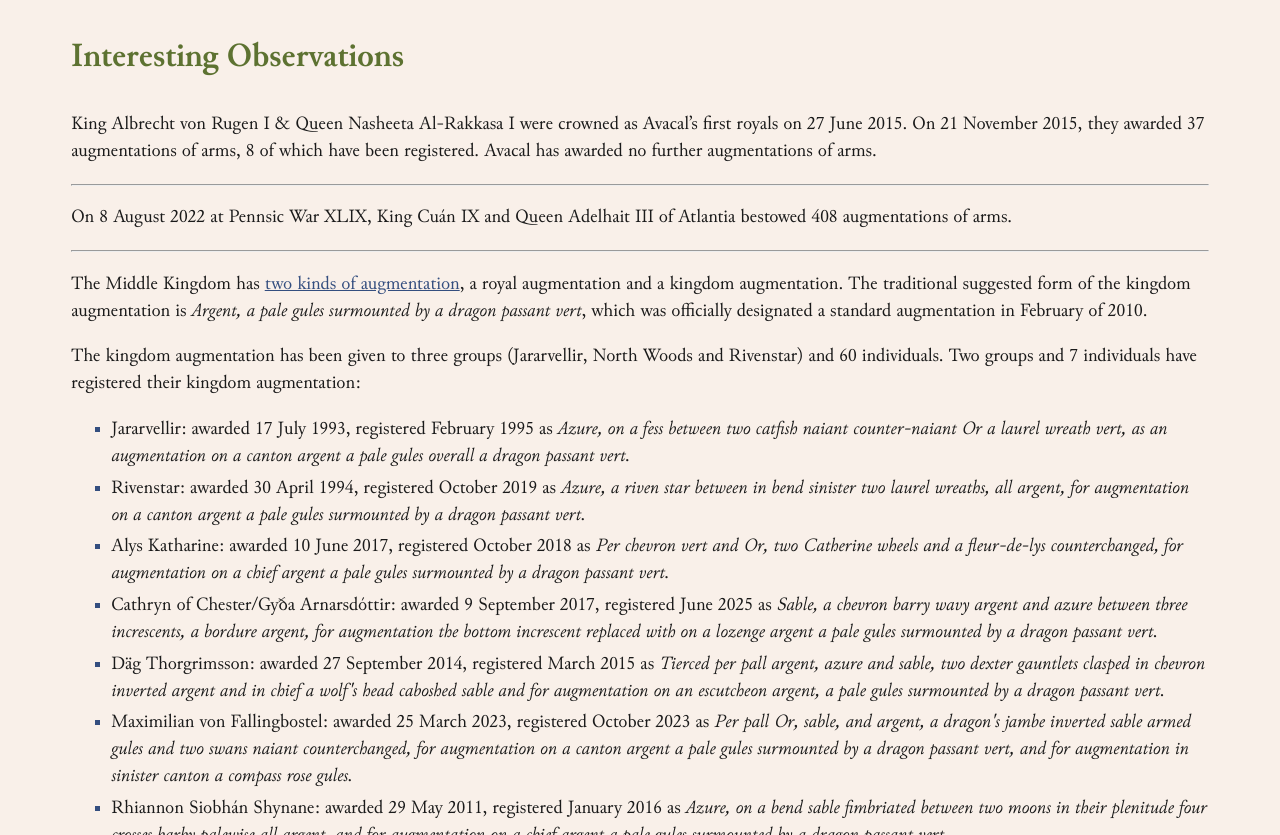
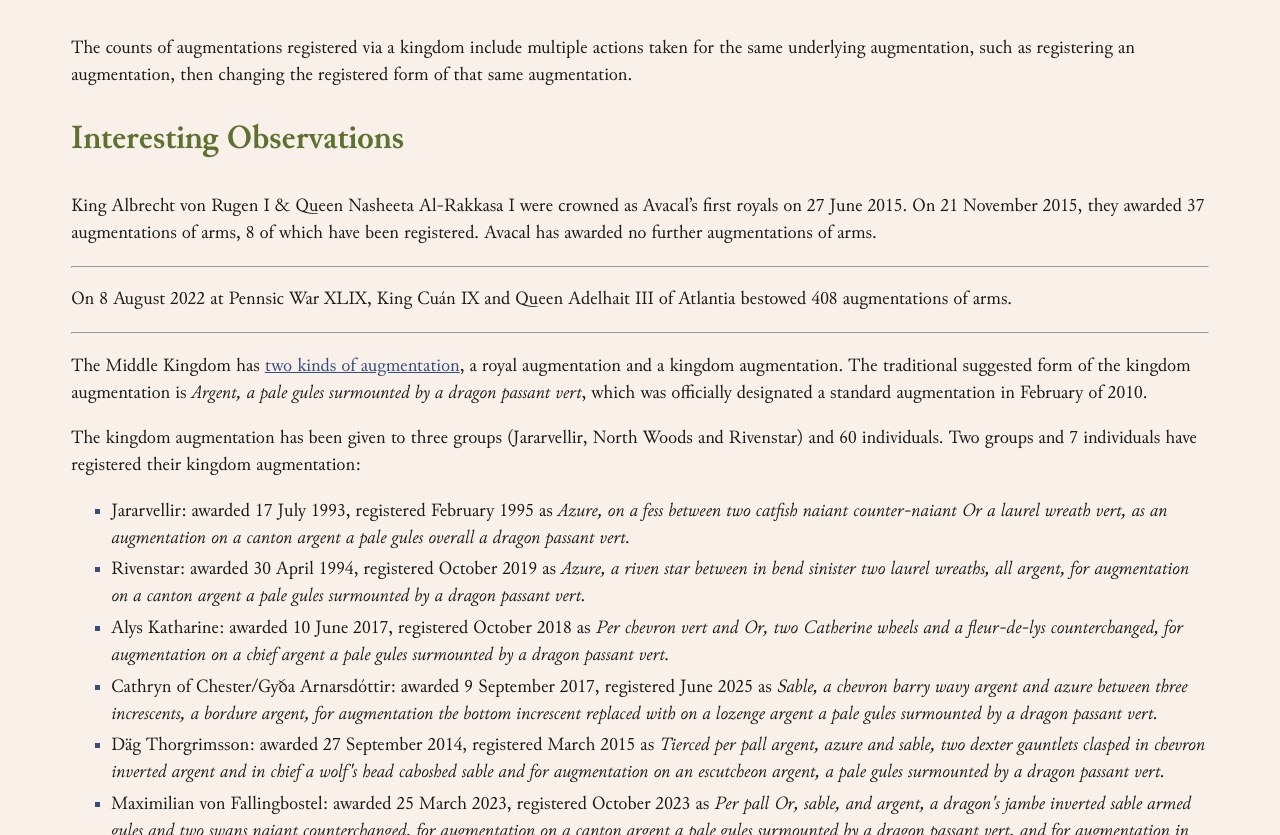
Before and after one commit to CalendulaAsteraceae/radio-calendula, a plain HTML site: page site/meryem/augmentation-statistics.html in a window 1280 px wide. Shown: the part 8122-8957 px from the top of the page. Drawn offline with Linux system fonts and the light colour scheme; a web font is replaced by a local one.

Commit message:
Update augmentation-statistics.html

```diff
--- a/site/meryem/augmentation-statistics.html
+++ b/site/meryem/augmentation-statistics.html
@@ -591,6 +591,7 @@
                 </tbody>
             </table>
             <iframe class="google-sheets-chart" width="892" height="552" seamless frameborder="0" scrolling="no" src="https://docs.google.com/spreadsheets/d/e/2PACX-1vRr2ZRjTDqEiuPWsQHNzYDznLpSgCcqUQxAvSQ4GvoSItf9_f4xNXtHge9ek1DoJZLPvht7ZEGuIoJ1/pubchart?oid=1743199970&amp;format=interactive"></iframe>
+            <p>The counts of augmentations registered via a kingdom include multiple actions taken for the same underlying augmentation, such as registering an augmentation, then changing the registered form of that same augmentation.</p>
             <h2>Interesting Observations</h2>
             <p>King Albrecht von Rugen I & Queen Nasheeta Al-Rakkasa I were crowned as Avacal’s first royals on 27 June 2015. On 21 November 2015, they awarded 37 augmentations of arms, 8 of which have been registered. Avacal has awarded no further augmentations of arms.</p>
             <hr/>
```
